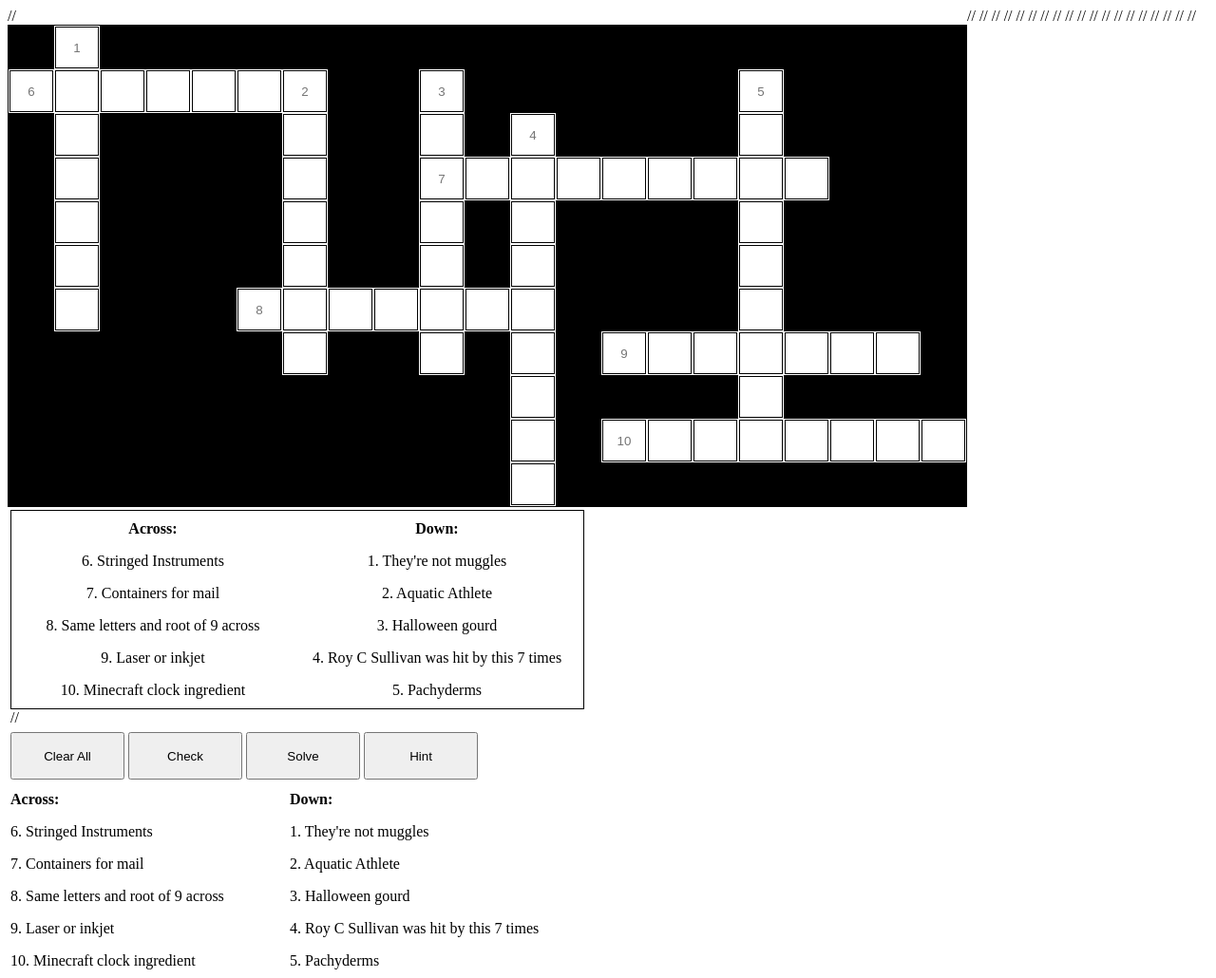
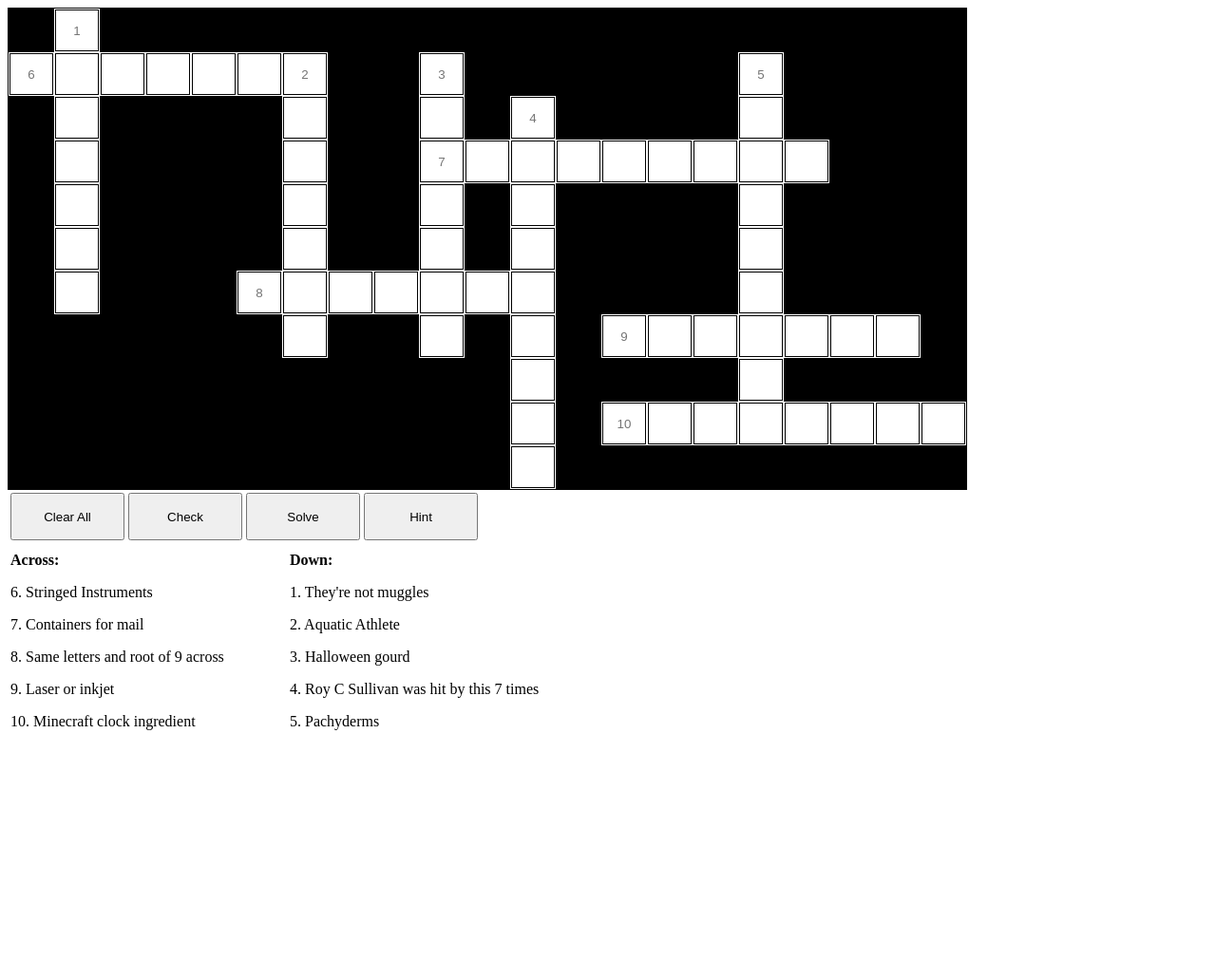
Before and after one commit to mebartsch/mebartsch.github.io, a Jekyll site: the page projects/Cross_Word/index.html, which Jekyll copies as it is, in a window 1280 px wide. Shown: the whole page at 95% size. Built offline with Jekyll 4.4.1, drawn with Linux system fonts in a browser that asks for light colours; after the commit the page ends 900 px from its top, so only the background shows below that.

Commit message:
Update index.html

```diff
--- a/projects/Cross_Word/index.html
+++ b/projects/Cross_Word/index.html
@@ -194,14 +194,19 @@ function solveClicked(){
 </head>
 <body onload="initializeScreen()">
 <div id="leftBox">
-// <table id="puzzel">
+<table id="puzzel">
 
-<table width=100%>
-  <tr>
-    <td><table id="puzzel">
-    </td>
-    <td>
-	    <table id="hintsTable">
+</table>
+</div>
+<div id="rightBox">
+<table>
+	<tr><td><input class="butt"  type="submit" value="Clear All" onclick="clearAllClicked()"></td>
+	<td><input class="butt"  type="submit" value="Check" onclick="checkClicked()"></td>
+	<td><input class="butt"  type="submit" value="Solve" onclick="solveClicked()"></td>
+	<td><input class="butt"  type="submit" value="Hint" onclick="clueClicked()"></td></tr>
+</table>
+</div>
+ <table id="hintsTable">
 		<tr>
 			<td><strong>Across:</strong></td><td><strong>Down:</strong></td>
 		</tr>
@@ -219,42 +224,7 @@ function solveClicked(){
 		</tr>
 		<tr>
 			<td>10. Minecraft clock ingredient</td><td>5. Pachyderms</td>
-</table>
-
-    </td>
-  </tr>
-</table>
-
-// </table>
-</div>
-
-<div id="rightBox">
-<table>
-	<tr><td><input class="butt"  type="submit" value="Clear All" onclick="clearAllClicked()"></td>
-	<td><input class="butt"  type="submit" value="Check" onclick="checkClicked()"></td>
-	<td><input class="butt"  type="submit" value="Solve" onclick="solveClicked()"></td>
-	<td><input class="butt"  type="submit" value="Hint" onclick="clueClicked()"></td></tr>
-</table>
-</div>
-// <table id="hintsTable">
-//		<tr>
-//			<td><strong>Across:</strong></td><td><strong>Down:</strong></td>
-//		</tr>
-//		<tr>
-//			<td>6. Stringed Instruments</td><td>1. They're not muggles</td>
-//		</tr>
-//		<tr>
-//			<td>7. Containers for mail</td><td>2. Aquatic Athlete</td>
-//		</tr>
-//		<tr>
-//			<td>8. Same letters and root of 9 across</td><td>3. Halloween gourd</td>
-//		</tr>
-//		<tr>
-//			<td>9. Laser or inkjet</td><td>4. Roy C Sullivan was hit by this 7 times</td>
-//		</tr>
-//		<tr>
-//			<td>10. Minecraft clock ingredient</td><td>5. Pachyderms</td>
-// </table>
+ </table>
 
 </body>
 </html>
```
